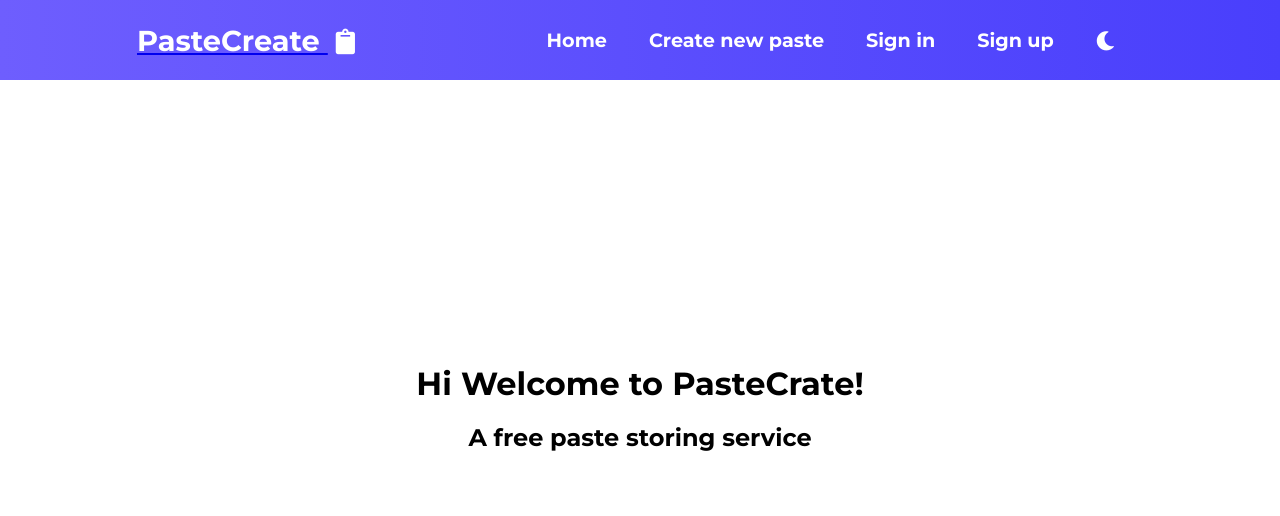
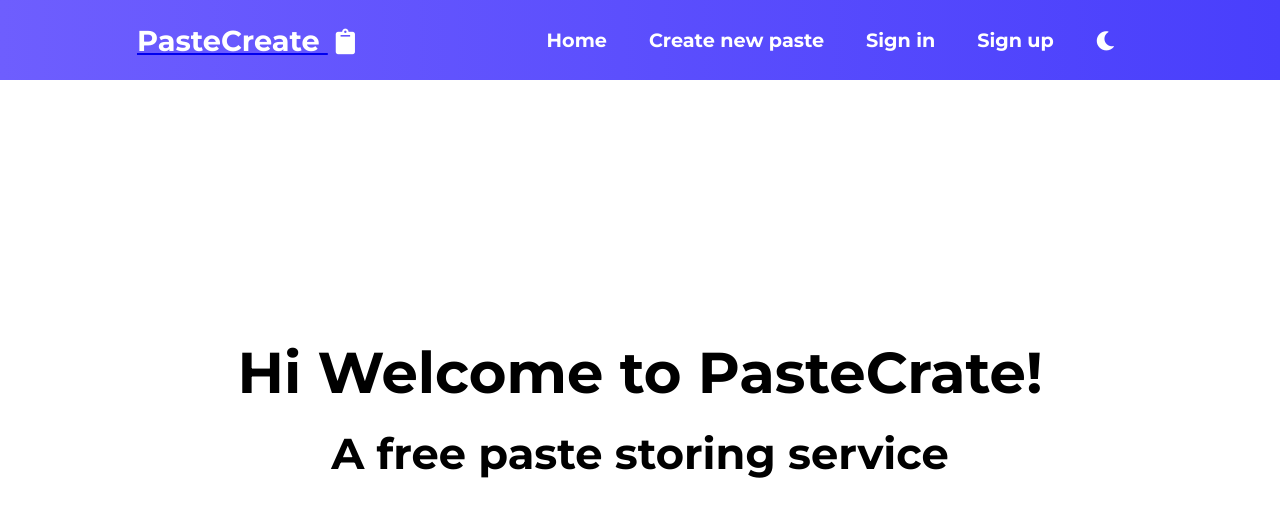
Before and after one commit to Atharva21/PasteCreate, a React (Create React App) app in the folder client/: page / in a window 1280 px wide. Shown: the top 516 px of the page. Built offline with nearby package versions, Linux system fonts and the light colour scheme; no server answers.

Commit message:
align homepage welcome text to center and increase font size to 1.8em

```diff
--- a/client/src/css/Homepage.css
+++ b/client/src/css/Homepage.css
@@ -7,4 +7,6 @@
 }
 .homepage-text {
     margin: 10px;
+    text-align: center;
+    font-size: 1.8em;
 }
```
